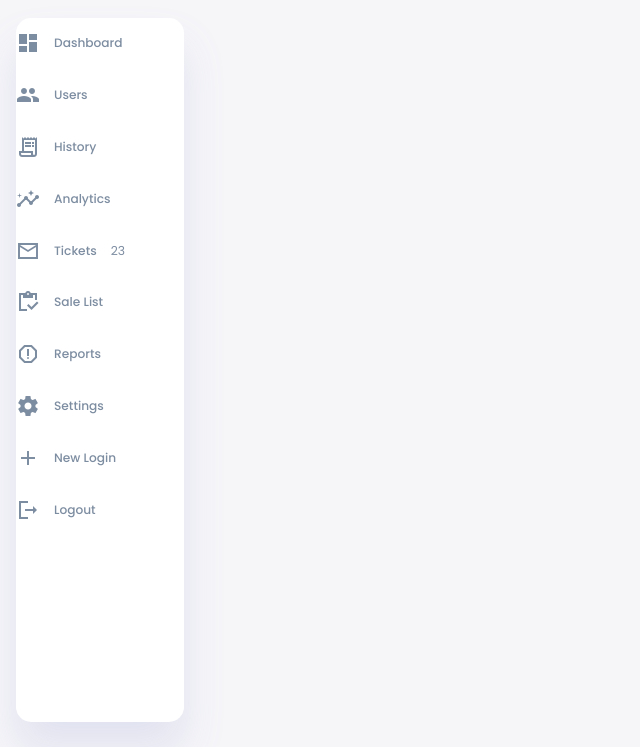
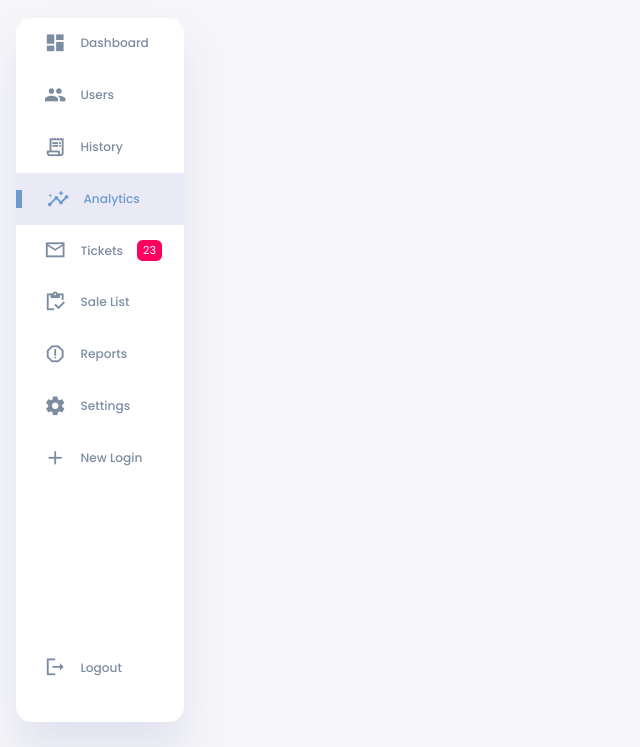
Before and after one commit to ostenbaken87/DashboardDarkMode, a plain HTML site: page index.html in a window 1280 px wide. Shown: the part 53-800 px from the top of the page, without its empty margins (0-640 px from the left). Drawn offline with Linux system fonts and the light colour scheme.

Commit message:
complite sidebar

```diff
--- a/css/aside.css
+++ b/css/aside.css
@@ -46,4 +46,53 @@ aside .sidebar a {
     color: var(--color-info-dark);
     height: 3.7rem;
     gap: 1rem;
+    position: relative;
+    margin-left: 2rem;
+    transition: all 0.3s ease;
 }
+
+aside .sidebar a span {
+    font-size: 1.6rem;
+    transition: all 0.3s ease;
+}
+
+aside .sidebar a:last-child {
+    position: absolute;
+    bottom: 2rem;
+    width: 100%;
+}
+
+aside .sidebar a.active {
+    width: 100%;
+    color: var(--color-primary);
+    background-color: var(--color-light);
+    margin-left: 0;
+}
+
+aside .sidebar a.active::before {
+    content: '';
+    width: 6px;
+    height: 18px;
+    background-color: var(--color-primary);
+}
+
+aside .sidebar a.active span {
+    color: var(--color-primary);
+    margin-left: calc(1rem - 3px);
+}
+
+aside .sidebar a:hover {
+    color: var(--color-primary);
+}
+
+aside .sidebar a:hover span {
+    margin-left: 0.6rem;
+}
+
+aside .sidebar .message-count {
+    background-color: var(--color-danger);
+    padding: 2px 6px;
+    color: var(--color-white);
+    font-size: 11px;
+    border-radius: var(--border-radius-1);
+}
```
